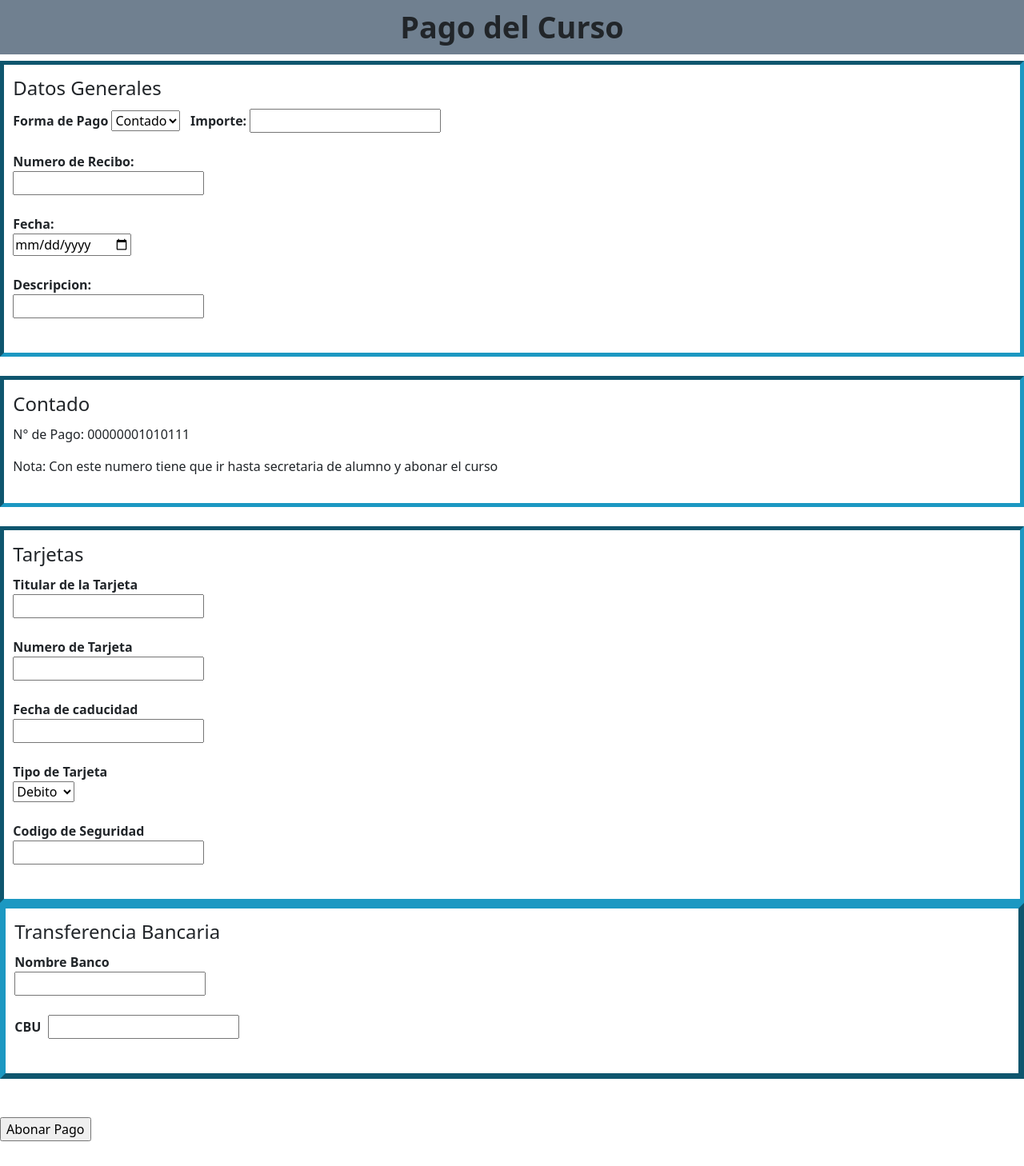
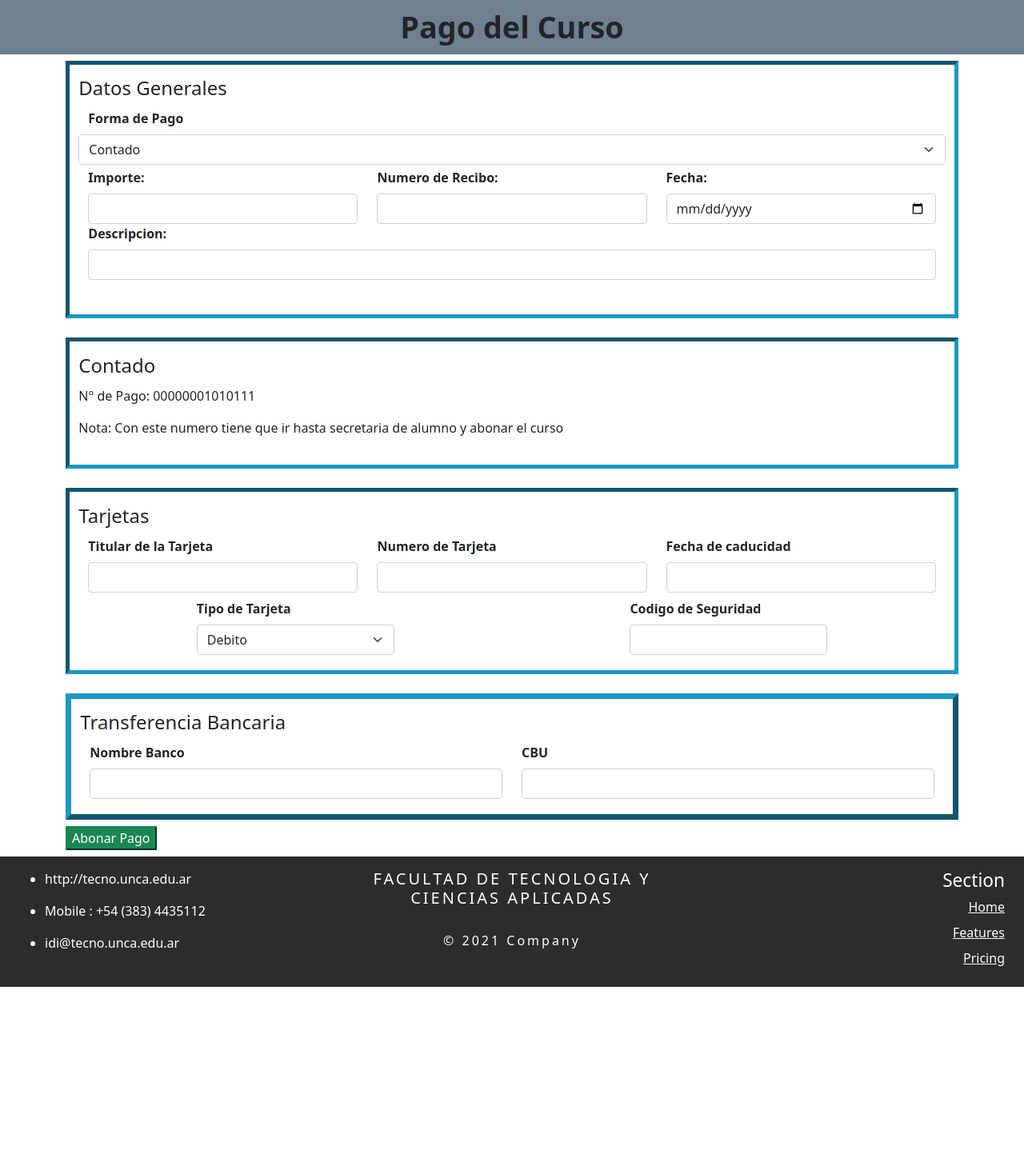
Before and after one commit to luisgm21/2021TP3Progra3, a Python web app: template TP2/templates/pago.html in a window 1280 px wide. Shown: the top 1458 px of the page at 80% size. After the commit the page ends 1234 px from the top, so only its background shows below. Run offline with Jinja, Linux system fonts and the light colour scheme; the template is opened without the code that fills it, so the values that code supplies are empty.

Commit message:
Aplicando bootstrap al pago y stadisticas

```diff
--- a/TP2/templates/pago.html
+++ b/TP2/templates/pago.html
@@ -11,33 +11,36 @@
 </head>
 <body>
     <h1>Pago del Curso</h1>
-    <form action="#" method="post">
+    <form class="container" action="#" method="post">
         <fieldset>
             <legend>Datos Generales</legend>
-                <div>
-                    <label for="tipoPago">Forma de Pago</label>
-                    <select name="tipoPago" id="tipoPago">
+                <div class="row mb-1">
+                    <label class="form-label" for="tipoPago">Forma de Pago</label>
+                    <select class="form-select" name="tipoPago" id="tipoPago">
                     <option value="1">Contado</option>
                     <option value="2">Debito</option>
                     <option value="3">Tarjeta</option>
-                    </select> &nbsp;
-                    <label for="importe">Importe:</label>
-                    <input name="importe" id="importe" type="number">
+                    </select>
                 </div>
-                <br>
-                <div>
-                    <label for="numRecibo">Numero de Recibo:</label><br>
-                    <input name="numRecibo" id="numRecibo" type="number">
+                <div class="row">
+                    <div class="col-12 col-md-4">
+                        <label class="form-label" for="importe">Importe:</label>
+                        <input class="form-control" name="importe" id="importe" type="number">
                     </div>
-                <br>
-                <div>
-                    <label for="fecha">Fecha:</label><br>
-                    <input name="fecha" id="fecha" type="date">
+                    <div class="col-12 col-md-4">
+                        <label class="form-label" for="numRecibo">Numero de Recibo:</label><br>
+                        <input class="form-control" name="numRecibo" id="numRecibo" type="number">
                     </div>
-                <br>
-                <div>
-                    <label for="descripcion">Descripcion:</label><br>
-                    <input name="descripcion" id="descripcion" type="text">
+                    <div class="col-12 col-md-4">
+                        <label class="form-label" for="fecha">Fecha:</label><br>
+                        <input class="form-control" name="fecha" id="fecha" type="date">
+                    </div>
+                </div>
+                <div class="row">
+                    <div class="col-12">
+                        <label class="form-label" for="descripcion">Descripcion:</label><br>
+                        <input class="form-control" name="descripcion" id="descripcion" type="text">
+                    </div>
                 </div>
                 <br>
         </fieldset><br>
@@ -48,44 +51,51 @@
         </fieldset><br>
         <fieldset>
             <legend>Tarjetas</legend>
-            <div>
-                <label for="titular">Titular de la Tarjeta</label><br>
-                <input type="text" name="titular" id="titular"><br><br>
+            <div class="row">
+                <div class="col-12 col-md-4">
+                    <label class="form-label" for="titular">Titular de la Tarjeta</label>
+                    <input class="form-control" type="text" name="titular" id="titular">
                 </div>
-            <div>
-                <label for="numtar">Numero de Tarjeta</label><br>
-                <input type="text" name="numtar" id="numtar"><br><br>
+                <div class="col-12 col-md-4">
+                    <label class="form-label" for="numtar">Numero de Tarjeta</label>
+                    <input class="form-control" type="text" name="numtar" id="numtar">
                 </div>
-            <div>
-                <label for="fechacaducidad">Fecha de caducidad</label><br>
-                <input type="text" name="titular" id="titular"><br><br>
+                <div class="col-12 col-md-4">
+                    <label class="form-label" for="fechacaducidad">Fecha de caducidad</label>
+                    <input class="form-control" type="text" name="titular" id="titular">
                 </div>
-            <div>
-                <label for="tipocard">Tipo de Tarjeta</label><br>
-                <select name="tipocard" id="tipocard">
+            </div>
+            <div class="row mt-2">
+                <div class="col-12 col-md-3 mx-auto">
+                    <label class="form-label" for="tipocard">Tipo de Tarjeta</label>
+                    <select class="form-select" name="tipocard" id="tipocard">
                         <option value="1">Debito</option>
                         <option value="2">Credito</option>
-                </select><br><br>
+                    </select>
                 </div>
-            <div>
-                <label for="cvv">Codigo de Seguridad</label><br>
-                <input type="text" name="cvv" id="cvv"><br><br>
+                <div class="col-12 col-md-3 mx-auto">
+                    <label class="form-label " for="cvv">Codigo de Seguridad</label>
+                    <input class="form-control" type="text" name="cvv" id="cvv">
                 </div>
+            </div>
+
         </fieldset>
-        <fieldset>
+        <fieldset class="mt-4">
             <legend>Transferencia Bancaria</legend>
-            <div>
-                <label for="nombreBanco">Nombre Banco</label><br>
-                <input type="text" name="nombreBanco" id="nombreBanco"><br><br>
+            <div class="row">
+                <div class="col-12 col-md-6">
+                    <label class="form-label" for="nombreBanco">Nombre Banco</label>
+                    <input class="form-control" type="text" name="nombreBanco" id="nombreBanco">
                 </div>
-            <div>
-                <label for="cbu">CBU</label>&nbsp;
-                <input type="text" name="cbu" id="cbu"><br><br>
+                <div class="col-12 col-md-6">
+                    <label class="form-label" for="cbu">CBU</label>&nbsp;
+                    <input class="form-control" type="text" name="cbu" id="cbu">
                 </div>
-        </fieldset> <br><br>
-        <input type="submit" value="Abonar Pago">
+            </div>
+
+        </fieldset>
+        <input class="btn-success mt-2 mb-2" type="submit" value="Abonar Pago">
     </form>
-    <br><br><br>
 
     <div class="container-fluid" id="footer">
         <footer class="row row-cols-3 py-3">
```
Also changed, not shown: TP2/templates/estadisticas.html (+4 -6 lines). Lines whose indentation alone changed are shown as unchanged.
